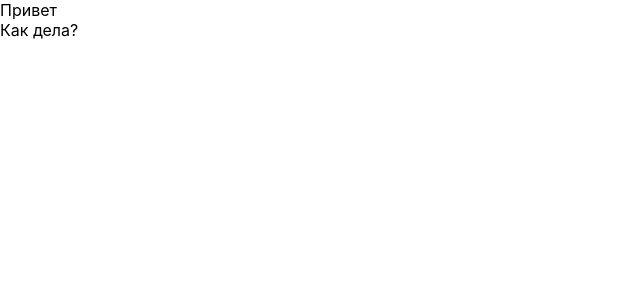
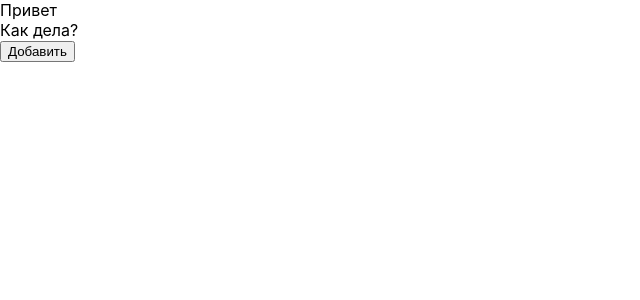
Before and after one commit to aj-develop/geekbrains_react_base, a React (Create React App) app: page / in a window 1280 px wide. Shown: the top 300 px of the page, without its empty margins (0-640 px from the left). Built offline with nearby package versions, Linux system fonts and the light colour scheme.

Commit message:
added lesson 1 final

```diff
--- a/src/App.js
+++ b/src/App.js
@@ -1,15 +1,21 @@
-import logo from './logo.svg';
-import './App.css';
-
-let messages = ['Привет', 'Как дела?'];
-const MessageComponent = (props) => <div>{props.text}</div>;
-const MessageField = (props) => {
-    return props.messages.map(message => <MessageComponent text={message}/>);
-};
+import React, {useState} from 'react';
 
 function App() {
+    const [messages, setMessages] = useState(['Привет', 'Как дела?'])
+
+    const handleClick = () => {
+        setMessages(messages => [...messages, 'Нормально'])
+    }
+
+    const Output = ({message}) => <div>{message}</div>
+
     return (
-        <MessageField messages={messages}/>
+        <div>
+            {messages.map((message) => (
+                <Output message={message}/>
+            ))}
+            <button type="button" onClick={handleClick}>Добавить</button>
+        </div>
     )
 }
 
```
